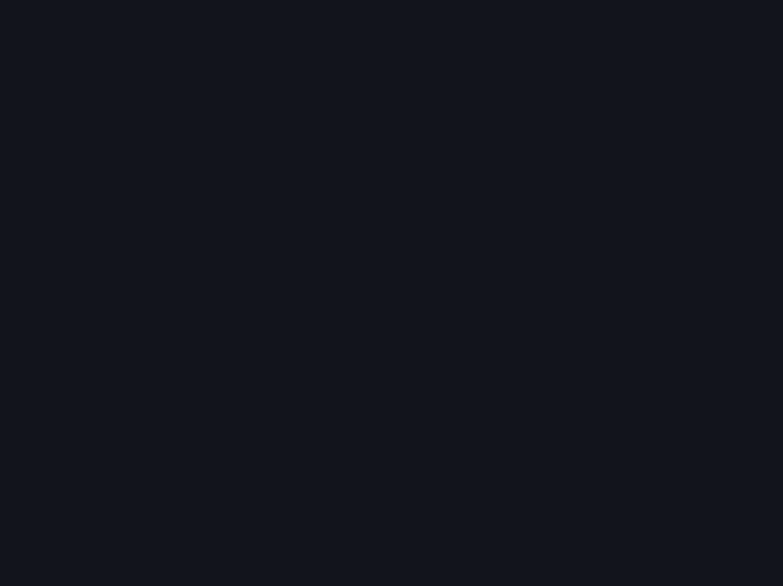
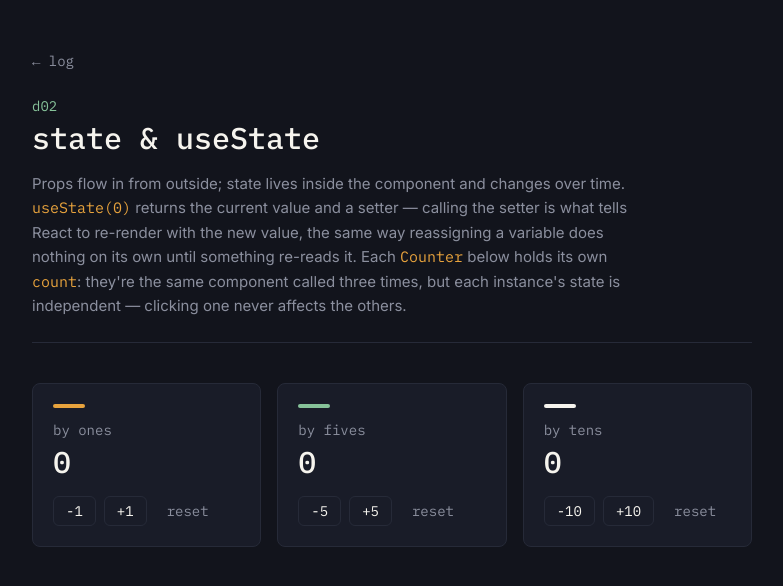
Before and after one commit to Jake-Churchill/React-playground, a React (Vite) app: page /day-02-state-usestate in a window 1280 px wide. Before the commit this address had no page. Shown: the top 586 px of the page, without its empty margins (248-1031 px from the left). Built offline with nearby package versions, Linux system fonts and the light colour scheme.

Commit message:
Added day 2

```diff
--- a/src/data/days.js
+++ b/src/data/days.js
@@ -1,4 +1,5 @@
 import Day01 from "../days/day01-components-props/Day01.jsx";
+import Day02 from "../days/day02-state-usestate/Day02.jsx";
 
 // Single source of truth for the home page log and the router.
 // Adding a day = new folder in src/days + one entry here.
@@ -12,4 +13,13 @@ export const days = [
       "One component, called three times with different data — how props replace copy-paste.",
     component: Day01,
   },
+  {
+    slug: "day-02-state-usestate",
+    index: 2,
+    date: "2026-08-21",
+    concept: "state & useState",
+    summary:
+      "Three independent counters — how useState gives a component memory that persists across renders.",
+    component: Day02,
+  },
 ];
--- /dev/null
+++ b/src/days/day02-state-usestate/Day02.jsx
@@ -0,0 +1,71 @@
+import { useState } from "react";
+import DayShell from "../../components/DayShell.jsx";
+
+// Props (Day 01) come from outside and never change on their own.
+// State is different: it's a value the component owns, and calling its
+// setter is what triggers React to re-render with the new value.
+function Counter({ label, step, accent }) {
+  const [count, setCount] = useState(0);
+
+  return (
+    <div className="rounded-lg border border-line bg-ink-raised p-5">
+      <div
+        className="mb-3 h-1 w-8 rounded-full"
+        style={{ backgroundColor: accent }}
+      />
+      <p className="font-mono text-sm text-dim">{label}</p>
+      <p className="mt-1 font-mono text-3xl font-medium text-paper">
+        {count}
+      </p>
+      <div className="mt-4 flex gap-2">
+        <button
+          onClick={() => setCount((c) => c - step)}
+          className="rounded-md border border-line px-3 py-1 font-mono text-sm text-paper transition-colors hover:border-amber hover:text-amber"
+        >
+          -{step}
+        </button>
+        <button
+          onClick={() => setCount((c) => c + step)}
+          className="rounded-md border border-line px-3 py-1 font-mono text-sm text-paper transition-colors hover:border-amber hover:text-amber"
+        >
+          +{step}
+        </button>
+        <button
+          onClick={() => setCount(0)}
+          className="rounded-md px-3 py-1 font-mono text-sm text-dim transition-colors hover:text-paper"
+        >
+          reset
+        </button>
+      </div>
+    </div>
+  );
+}
+
+export default function Day02() {
+  return (
+    <DayShell
+      index={2}
+      concept="state & useState"
+      note={
+        <>
+          Props flow in from outside; state lives inside the component and
+          changes over time. <code className="text-amber">useState(0)</code>{" "}
+          returns the current value and a setter — calling the setter is what
+          tells React to re-render with the new value, the same way
+          reassigning a variable does nothing on its own until something
+          re-reads it. Each{" "}
+          <code className="text-amber">Counter</code> below holds its own{" "}
+          <code className="text-amber">count</code>: they're the same
+          component called three times, but each instance's state is
+          independent — clicking one never affects the others.
+        </>
+      }
+    >
+      <div className="grid gap-4 sm:grid-cols-3">
+        <Counter label="by ones" step={1} accent="var(--color-amber)" />
+        <Counter label="by fives" step={5} accent="var(--color-moss-bright)" />
+        <Counter label="by tens" step={10} accent="var(--color-paper)" />
+      </div>
+    </DayShell>
+  );
+}
```
Also changed, not shown: 1 other file (tests, documents, lock files or other folders).
